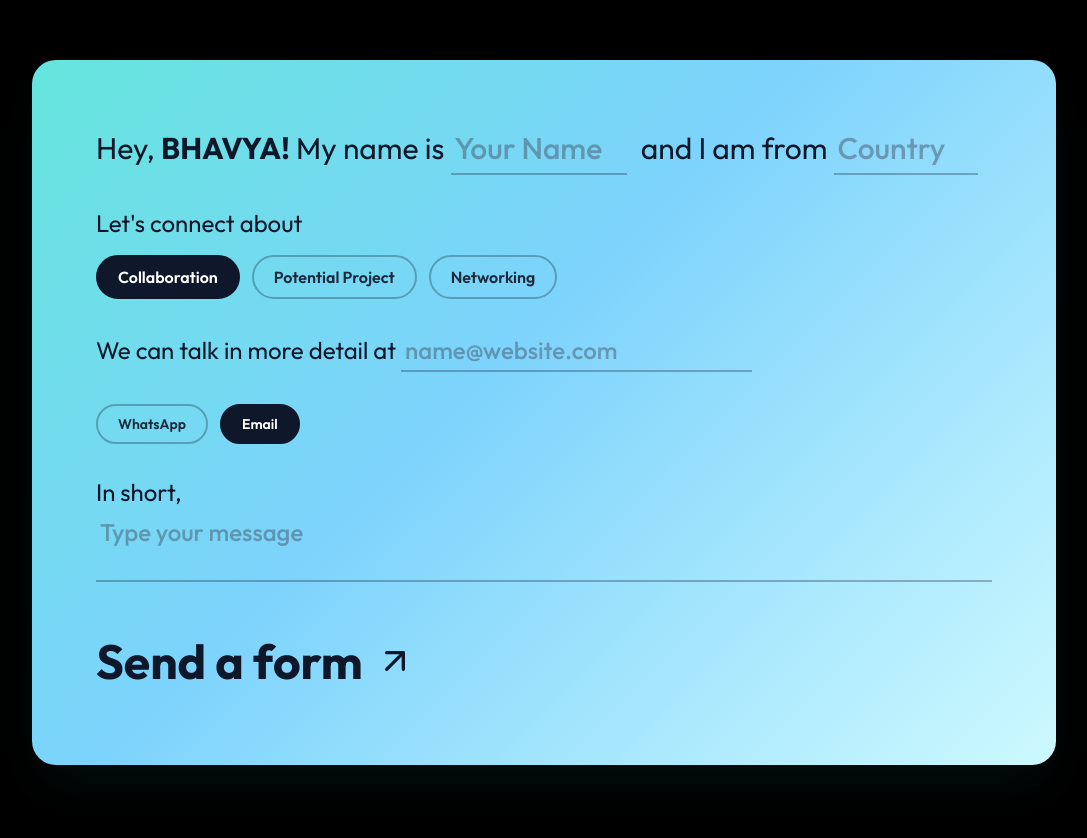
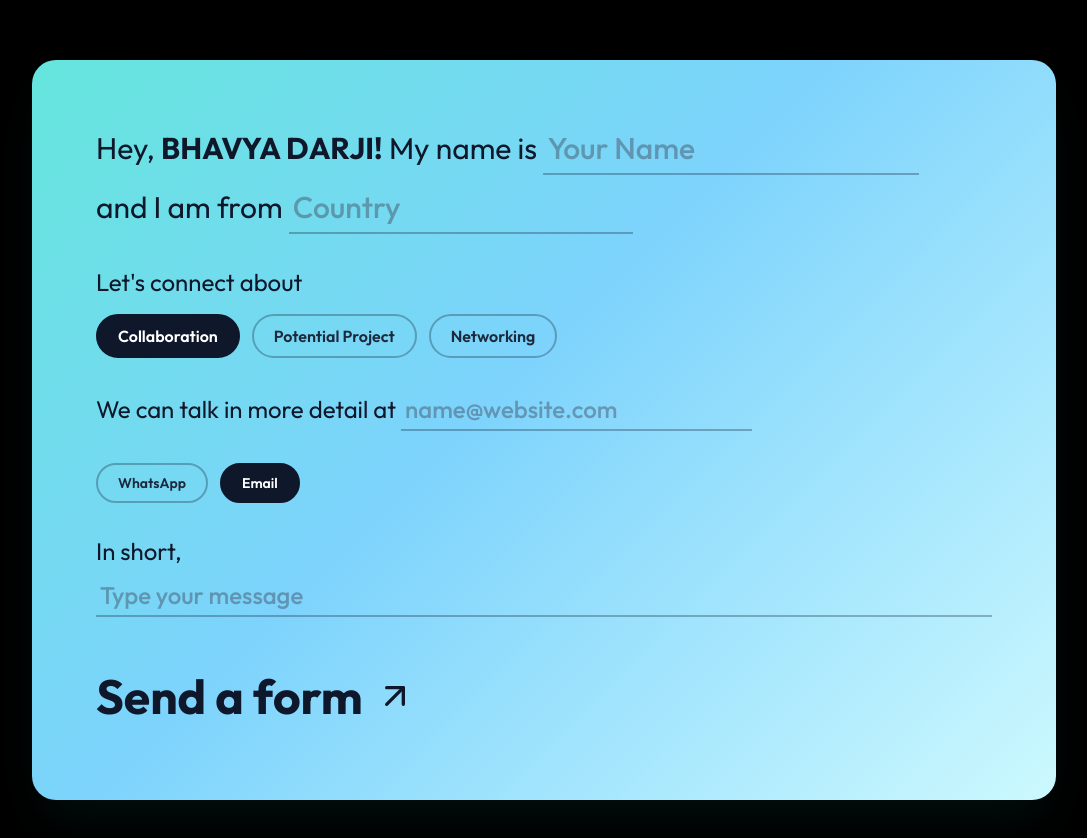
Before and after one commit to bhavya-darjii/Bhavya-Portfolio, a Next.js app: page / in a window 1280 px wide. Shown: the part 6540-7378 px from the top of the page, without its empty margins (92-1179 px from the left). Built offline with nearby package versions, Linux system fonts and the light colour scheme.

Commit message:
Made minor form changes

```diff
--- a/src/components/sections/Contact.tsx
+++ b/src/components/sections/Contact.tsx
@@ -74,10 +74,10 @@ export function Contact() {
         >
           <form ref={formRef} onSubmit={handleSubmit} className="space-y-6 sm:space-y-8">
             <div className="text-lg leading-relaxed text-slate-900 sm:text-xl md:text-2xl lg:text-3xl">
+              <div>
                 <span className="block md:inline">
                   Hey,{" "}
-                <span className="font-bold md:hidden">{personal.name.toUpperCase()}!</span>
-                <span className="hidden font-bold md:inline">{personal.name.split(" ")[0].toUpperCase()}!</span>
+                  <span className="font-bold">{personal.name.toUpperCase()}!</span>
                 </span>{" "}
                 {/* Row 1: My name is [Your Name] */}
                 <span className="mt-2.5 flex max-w-[19.5rem] items-baseline sm:mt-3 sm:max-w-[22rem] md:mt-0 md:inline-flex md:max-w-none">
@@ -86,19 +86,21 @@ export function Contact() {
                     name="name"
                     required
                     placeholder="Your Name"
-                  className="flex-1 min-w-0 border-b-2 border-slate-900/30 bg-transparent px-1 font-medium outline-none placeholder:text-slate-600/50 focus:border-teal-600 md:w-44 md:flex-none md:min-w-[10rem]"
+                    className="flex-1 min-w-0 border-b-2 border-slate-900/30 bg-transparent px-1 font-medium outline-none placeholder:text-slate-600/50 focus:border-teal-600 md:w-[19.5rem] md:flex-none lg:w-[23.5rem]"
                   />
-              </span>{" "}
+                </span>
+              </div>
+
               {/* Row 2: and I am from [Country] */}
-              <span className="mt-3 flex max-w-[19.5rem] items-baseline sm:mt-4 sm:max-w-[22rem] md:mt-0 md:ml-2 md:inline-flex md:max-w-none">
+              <div className="mt-2 flex max-w-[19.5rem] items-baseline sm:mt-2.5 sm:max-w-[22rem] md:mt-1.5 md:inline-flex md:max-w-none lg:mt-2">
                 <span className="shrink-0 whitespace-nowrap">and I am from&nbsp;</span>
                 <input
                   name="country"
                   required
                   placeholder="Country"
-                  className="flex-1 min-w-0 border-b-2 border-slate-900/30 bg-transparent px-1 font-medium outline-none placeholder:text-slate-600/50 focus:border-teal-600 md:w-36 md:flex-none md:min-w-[8rem]"
+                  className="flex-1 min-w-0 border-b-2 border-slate-900/30 bg-transparent px-1 font-medium outline-none placeholder:text-slate-600/50 focus:border-teal-600 md:w-[18rem] md:flex-none lg:w-[21.5rem]"
                 />
-              </span>
+              </div>
             </div>
 
             <div>
@@ -168,16 +170,16 @@ export function Contact() {
               </button>
             </div>
 
-            <p className="text-lg text-slate-900 sm:text-xl md:text-2xl">
-              In short,{" "}
+            <div className="text-lg text-slate-900 sm:text-xl md:text-2xl">
+              <span>In short,</span>
               <textarea
                 name="message"
                 required
-                rows={2}
+                rows={1}
                 placeholder="Type your message"
-                className="mt-2 w-full resize-none border-b-2 border-slate-900/30 bg-transparent px-1 font-medium outline-none placeholder:text-slate-600/50 focus:border-teal-600"
+                className="mt-1 w-full resize-none border-b-2 border-slate-900/30 bg-transparent px-1 py-1 font-medium outline-none placeholder:text-slate-600/50 focus:border-teal-600 md:mt-2"
               />
-            </p>
+            </div>
 
             <div className="flex min-h-[3.5rem] items-center sm:min-h-[4rem] md:h-20">
               {submitStatus === "success" ? (
```
Lines whose indentation alone changed are shown as unchanged.
